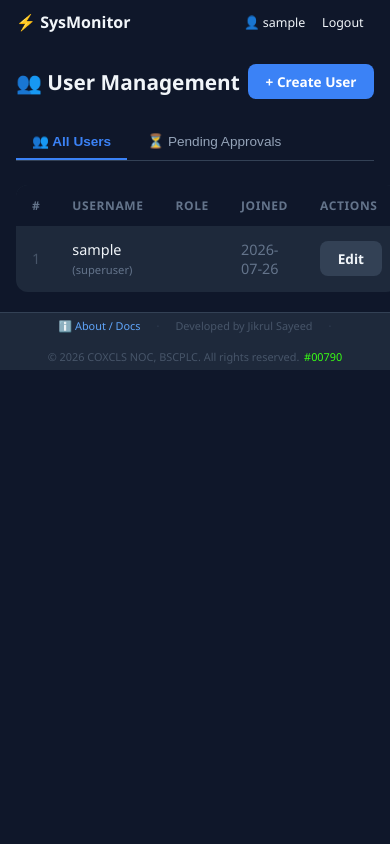
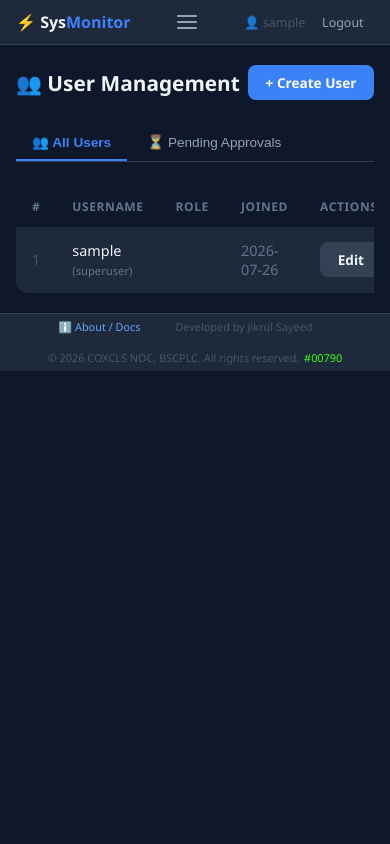
Before and after one commit to JsayeedR/sysmonitor, a Django app: page /users/ in a window 390 px wide. Run offline with Django 5.2, Linux system fonts and the light colour scheme; the visitor is signed in with stand-in values (Sample User, id 1); data comes from the database, SQL or seed files in the repository.

Commit message:
Fix mobile table overflow and shared-nav CSS regressions
Mobile table overflow (data columns invisible on phones):
- Report, Events, Activity, Devices, Users, Notifications tables used
  either no overflow handling or 'overflow:hidden', which clipped or
  squeezed columns (Report's GEN, Events' Message) off narrow screens
  with no way to scroll to them. Wrapped/switched all six to
  overflow-x:auto so wide tables scroll horizontally on mobile instead
  of losing data.

Shared-nav CSS regressions from the earlier nav-unification pass:
- 7 pages (event_log, activity_log, device_list, device_form,
  user_list, user_form, user_confirm_delete) had no :root CSS variable
  block at all, so the shared navbar.html's var(--surface) etc. resolved
  to nothing — rendering the nav bar transparent on those pages. Added
  the standard :root block to each.
- system_tools.html and profile_view.html had an orphaned
  '.nav-links a:hover,' selector left dangling by the earlier automated
  nav-CSS cleanup, silently merging into the next rule's selector list.
  Removed the leftover fragment.

```diff
--- a/sysmonitor/monitor/templates/monitor/device_form.html
+++ b/sysmonitor/monitor/templates/monitor/device_form.html
@@ -4,6 +4,11 @@
   <meta charset="UTF-8">
   <title>SysMonitor — {{ action }} Device</title>
   <style>
+    :root {
+      --bg:#0f172a; --surface:#1e293b; --border:#334155; --text:#f1f5f9;
+      --muted:#94a3b8; --faint:#475569; --blue:#3b82f6; --green:#22c55e;
+      --red:#ef4444; --yellow:#fbbf24; --orange:#fb923c;
+    }
     * { margin:0; padding:0; box-sizing:border-box; }
     body { font-family:'Segoe UI',sans-serif; background:#0f172a; color:#f1f5f9; min-height:100vh; }
     .container { max-width:480px; margin:3rem auto; padding:0 1.5rem; }
--- a/sysmonitor/monitor/templates/monitor/notifications.html
+++ b/sysmonitor/monitor/templates/monitor/notifications.html
@@ -288,7 +288,7 @@
     </div>
 
     <!-- Recipients table -->
-    <div class="card" style="padding:0;overflow:hidden;">
+    <div class="card" style="padding:0;overflow-x:auto;">
       <table class="recipients-table" id="recipients-table">
         <thead>
           <tr>
--- a/sysmonitor/monitor/templates/monitor/profile_view.html
+++ b/sysmonitor/monitor/templates/monitor/profile_view.html
@@ -11,7 +11,6 @@
       --muted:#94a3b8; --blue:#3b82f6; --green:#22c55e; --yellow:#fbbf24;
     }
     body { font-family:'Segoe UI',system-ui,sans-serif; background:var(--bg); color:var(--text); min-height:100vh; font-size:14px; }
-    .nav-links a:hover,
     .main { max-width:640px; margin:0 auto; padding:1.5rem; }
     .page-title { font-size:1.3rem; font-weight:700; margin-bottom:1.5rem; }
 
--- a/sysmonitor/monitor/templates/monitor/report.html
+++ b/sysmonitor/monitor/templates/monitor/report.html
@@ -275,6 +275,7 @@
       <div class="table-title">⚡ Outage Cycles</div>
       <div class="table-count" id="table-count"></div>
     </div>
+  <div style="overflow-x:auto;">
     <table>
       <thead>
         <tr>
@@ -291,12 +292,14 @@
       </tbody>
     </table>
   </div>
+  </div>
 
   <!-- MONTHLY SUMMARY -->
   <div class="monthly-panel" id="monthly-panel" style="display:none">
     <div class="table-header">
       <div class="table-title">📅 Monthly Summary</div>
     </div>
+  <div style="overflow-x:auto;">
     <table>
       <thead>
         <tr>
@@ -309,6 +312,7 @@
       </thead>
       <tbody id="monthly-tbody"></tbody>
     </table>
+  </div>
   </div>
 
 </div>
--- a/sysmonitor/monitor/templates/monitor/system_tools.html
+++ b/sysmonitor/monitor/templates/monitor/system_tools.html
@@ -13,7 +13,6 @@
     }
     body { font-family:'Segoe UI',system-ui,sans-serif; background:var(--bg); color:var(--text); min-height:100vh; font-size:14px; }
 
-    .nav-links a:hover,
     .main { max-width:1000px; margin:0 auto; padding:1.5rem; }
     .page-title { font-size:1.3rem; font-weight:700; margin-bottom:.4rem; }
     .page-sub { color:var(--muted); font-size:.82rem; margin-bottom:1.5rem; }
--- a/sysmonitor/monitor/templates/monitor/user_confirm_delete.html
+++ b/sysmonitor/monitor/templates/monitor/user_confirm_delete.html
@@ -4,6 +4,11 @@
   <meta charset="UTF-8">
   <title>SysMonitor — Delete User</title>
   <style>
+    :root {
+      --bg:#0f172a; --surface:#1e293b; --border:#334155; --text:#f1f5f9;
+      --muted:#94a3b8; --faint:#475569; --blue:#3b82f6; --green:#22c55e;
+      --red:#ef4444; --yellow:#fbbf24; --orange:#fb923c;
+    }
     * { margin:0; padding:0; box-sizing:border-box; }
     body { font-family:'Segoe UI',sans-serif; background:#0f172a; color:#f1f5f9; min-height:100vh; }
     .container { max-width:440px; margin:4rem auto; padding:0 1.5rem; }
--- a/sysmonitor/monitor/templates/monitor/user_form.html
+++ b/sysmonitor/monitor/templates/monitor/user_form.html
@@ -4,6 +4,11 @@
   <meta charset="UTF-8">
   <title>SysMonitor — {{ action }} User</title>
   <style>
+    :root {
+      --bg:#0f172a; --surface:#1e293b; --border:#334155; --text:#f1f5f9;
+      --muted:#94a3b8; --faint:#475569; --blue:#3b82f6; --green:#22c55e;
+      --red:#ef4444; --yellow:#fbbf24; --orange:#fb923c;
+    }
     * { margin:0; padding:0; box-sizing:border-box; }
     body { font-family:'Segoe UI',sans-serif; background:#0f172a; color:#f1f5f9; min-height:100vh; }
     .container { max-width:480px; margin:3rem auto; padding:0 1.5rem; }
--- a/sysmonitor/monitor/templates/monitor/user_list.html
+++ b/sysmonitor/monitor/templates/monitor/user_list.html
@@ -5,6 +5,11 @@
   <meta name="viewport" content="width=device-width, initial-scale=1.0">
   <title>SysMonitor — Users</title>
   <style>
+    :root {
+      --bg:#0f172a; --surface:#1e293b; --border:#334155; --text:#f1f5f9;
+      --muted:#94a3b8; --faint:#475569; --blue:#3b82f6; --green:#22c55e;
+      --red:#ef4444; --yellow:#fbbf24; --orange:#fb923c;
+    }
     * { margin:0; padding:0; box-sizing:border-box; }
     body { font-family:'Segoe UI',sans-serif; background:#0f172a; color:#f1f5f9; min-height:100vh; }
     .container { max-width:900px; margin:0 auto; padding:2rem 1.5rem; }
@@ -23,7 +28,7 @@
     .btn-secondary { background:#334155; color:#f1f5f9; }
     .btn-secondary:hover { background:#475569; }
     table { width:100%; border-collapse:collapse; background:#1e293b;
-            border-radius:12px; overflow:hidden; }
+            border-radius:12px; }
     th { background:#0f172a; padding:.75rem 1rem; text-align:left;
          font-size:.75rem; text-transform:uppercase; letter-spacing:.05em; color:#64748b; }
     td { padding:.85rem 1rem; border-bottom:1px solid #334155; font-size:.9rem; }
@@ -91,6 +96,7 @@
   </div>
 
   <div id="tab-all" class="tab-panel active">
+  <div style="overflow-x:auto;">
     <table>
       <thead>
         <tr>
@@ -125,9 +131,11 @@
       </tbody>
     </table>
   </div>
+  </div>
 
   <div id="tab-pending" class="tab-panel">
     {% if pending %}
+  <div style="overflow-x:auto;">
     <table>
       <thead>
         <tr><th>User</th><th>Field</th><th>Old Value</th><th>New Value</th><th>Requested</th><th>Action</th></tr>
@@ -150,6 +158,7 @@
         {% endfor %}
       </tbody>
     </table>
+  </div>
     {% else %}
     <div class="empty-pending">No pending profile change requests.</div>
     {% endif %}
```
Also changed, not shown: sysmonitor/monitor/templates/monitor/activity_log.html (+6 -1 lines), sysmonitor/monitor/templates/monitor/device_list.html (+8 -1 lines), sysmonitor/monitor/templates/monitor/event_log.html (+6 -1 lines).
